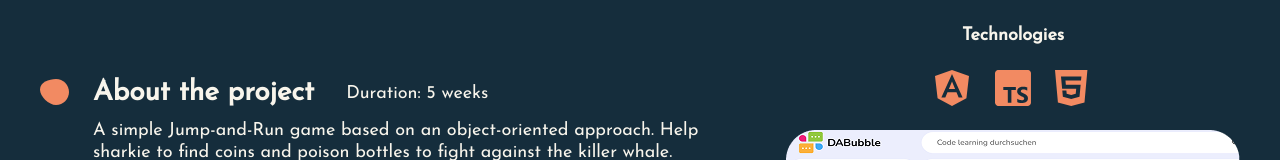
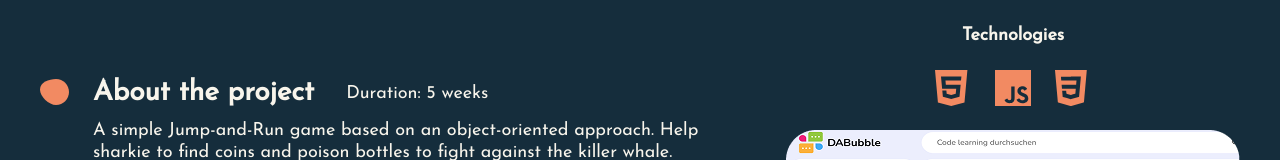
Before and after one commit to Saki63/portfolio, an Angular app: page / in a window 1280 px wide. Shown: the part 1313-1473 px from the top of the page. Built offline with nearby package versions, Linux system fonts and the light colour scheme.

Commit message:
feat: display dynamic technologies depending on project, change tab via click on button

```diff
--- a/src/app/my-projects/my-projects.component.html
+++ b/src/app/my-projects/my-projects.component.html
@@ -1,8 +1,8 @@
 
 <div class="content">
     <menu class="tabs content_limit">
-        @for (project of projects; let idx = $index; track project){
-            <button [ngClass]="getTabClass(idx)">
+        @for (project of projects; let idx = $index; track project.title){
+            <button [ngClass]="getTabClass(idx)" (click)="changeTab(idx)">
                 @if (isSmallScreen) {
                     {{getTabTitle(idx, "Project")}}
                 }
@@ -35,12 +35,46 @@
                 <div class="technologies_wrapper">
                     <h4>Technologies</h4>
                     <div class="technologies_box">
-                        <app-icon-angular [size]="36" [color]="colorPalette.primaryColor"/>
-                        <app-icon-typescript [size]="36" [color]="colorPalette.primaryColor"/>
-                        <app-icon-html [size]="36" [color]="colorPalette.primaryColor"/>
+                        @for (tec of projects[activeTabIdx].technologies; track tec){
+                            @switch (tec) {
+                                @case ("angular"){
+                                    <app-icon-angular [size]="36" [color]="colorPalette.primaryColor"/>
+                                }
+                                @case ("css"){
+                                    <app-icon-css [size]="36" [color]="colorPalette.primaryColor"/>
+                                }
+                                @case ("firebase"){
+                                    <app-icon-firebase [size]="36" [color]="colorPalette.primaryColor"/>
+                                }
+                                @case ("git"){
+                                    <app-icon-git [size]="36" [color]="colorPalette.primaryColor"/>
+                                }
+                                 @case ("html"){
+                                    <app-icon-html [size]="36" [color]="colorPalette.primaryColor"/>
+                                }
+                                 @case ("javascript"){
+                                    <app-icon-javascript [size]="36" [color]="colorPalette.primaryColor"/>
+                                }
+                                @case ("material-design"){
+                                    <app-icon-material-design [size]="36" [color]="colorPalette.primaryColor"/>
+                                }
+                                @case ("react"){
+                                    <app-icon-react [size]="36" [color]="colorPalette.primaryColor"/>
+                                }
+                                @case ("scrum"){
+                                    <app-icon-scrum [size]="36" [color]="colorPalette.primaryColor"/>
+                                }
+                                @case ("typescript"){
+                                    <app-icon-typescript [size]="36" [color]="colorPalette.primaryColor"/>
+                                }
+                                @case ("vue"){
+                                    <app-icon-vue [size]="36" [color]="colorPalette.primaryColor"/>
+                                }
+                            }
+                        }
                     </div>
                 </div>
-                <img src="../../assets/img/project-placeholder.png" alt="">
+                <img src={{projects[activeTabIdx].picture}} alt="">
                 <div class="button_wrapper">
                     <button class="primary">Live Test</button>
                     <button class="secondary">GitHub</button>
@@ -51,14 +85,14 @@
             <h3>{{projects[activeTabIdx].title}}</h3>
             <div class="resp_project_info">
                 <span>
-                    Technologies: xxx
+                    {{getTechnologiesTitles()}}
                 </span>
                 <span>
                     {{getProjectDuration(projects[activeTabIdx].duration)}}
                 </span>
             </div>
             <div class="resp_img_wrapper">
-                <img src="../../assets/img/project-placeholder.png" alt="">
+                <img src={{projects[activeTabIdx].picture}} alt="">
             </div>
             <ul class="resp_description_container">
                 @for (descriptionPoint of projects[activeTabIdx].description; let idx = $index; track descriptionPoint){
--- a/src/app/my-projects/my-projects.component.ts
+++ b/src/app/my-projects/my-projects.component.ts
@@ -11,6 +11,20 @@ import { colorPalette } from '../shared/color-palette';
   styleUrl: './my-projects.component.scss'
 })
 export class MyProjectsComponent {
+  technologies: Record<string, string> = {
+    'angular': "Angular",
+    'css': "CSS",
+    'firebase': "Firebase",
+    'git': "Git",
+    'html': "HTML",
+    'javascript': "JavaScript",
+    'material-design': "Material Design",
+    'react': "React",
+    'rest-api': "REST-API",
+    'scrum': "Scrum",
+    'typescript': "TypeScript",
+    'vue': "Vue.js"
+  };
   activeTabIdx = 0;
   projects = [{
     title: "El Pollo Loco",
@@ -29,7 +43,7 @@ export class MyProjectsComponent {
         text: "As someone who is always trying to learn new technologies, you may have enjoyed working on this project because it allowed you to delve deep into a particular technology. Give details, such as the name of the framework or language you mean.",
       }
     ],
-    picture: "",
+    picture: "../../assets/img/project-placeholder.png",
     technologies: ['html', 'javascript', 'css'],
     serverUrl: "",
     githubUrl: "",
@@ -96,7 +110,21 @@ export class MyProjectsComponent {
     return `Duration:  ${duration}`;
   }
 
-  changeTab(){
-    this.activeTabIdx = 1;
+  changeTab(index: number){
+    this.activeTabIdx = index;
   }
+
+  getTechnologiesTitles(){
+    let tecList = "Technologies: ";
+    const project = this.projects[this.activeTabIdx];
+    const tecLength = project.technologies.length;
+    for (let tecIdx = 0; tecIdx < tecLength; tecIdx++) {
+      const technology = project.technologies[tecIdx];
+      tecList += tecIdx === tecLength - 1 ? this.technologies[technology] : this.technologies[technology] + ", ";
+    }
+
+    return tecList;
+  }
+
+
 }
```
